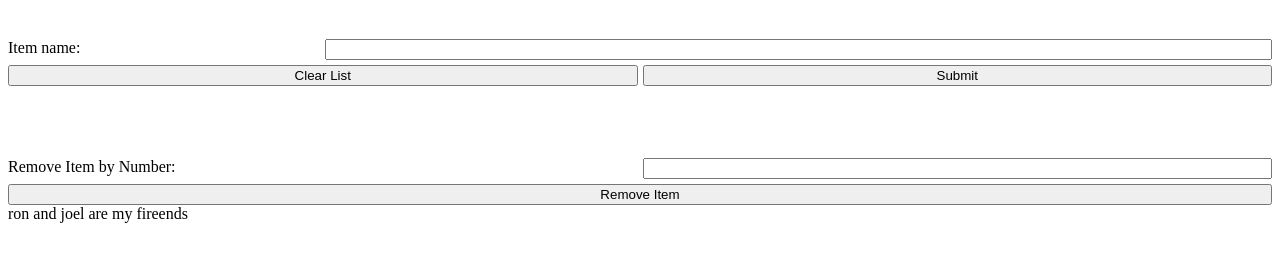
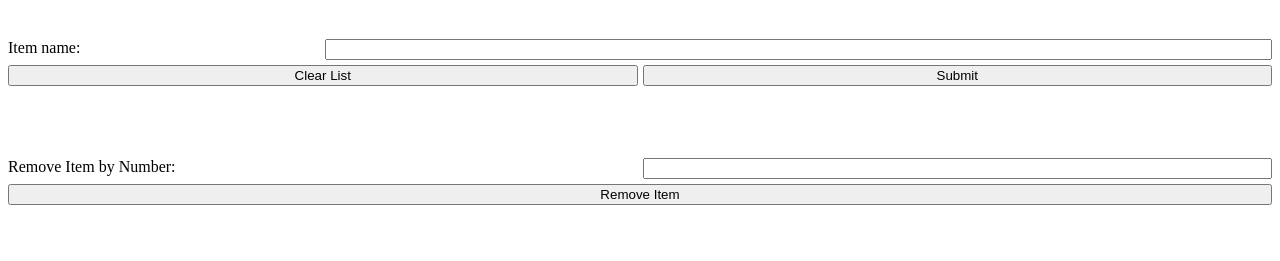
Before and after one commit to ronald7204/Shopping-List, a plain HTML site: page index.html in a window 1280 px wide. Shown: the part 69-330 px from the top of the page. Drawn offline with Linux system fonts and the light colour scheme.

Commit message:
2nd committtttt

```diff
--- a/index.html
+++ b/index.html
@@ -28,8 +28,6 @@
         </form>
     </main>
 
-    ron and joel are my fireends
-
 
 </body>
 </html>
```
